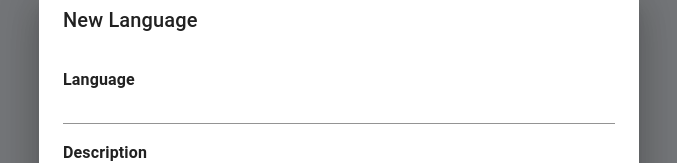
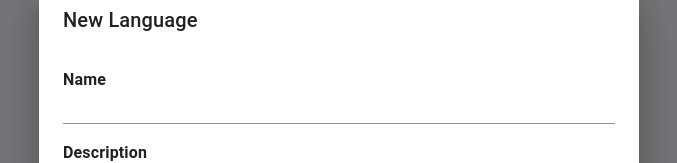
Before and after one commit to cloudpbx/fullstack_example, a React (Create React App) app in the folder frontend/: page / in a window 1280 px wide. Both pictures are taken after a click on the button "ADD NEW LANGUAGE". Shown: the part 227-390 px from the top of the page, without its empty margins (301-978 px from the left). Built offline with nearby package versions, Linux system fonts and the light colour scheme; no server answers.

Commit message:
Change name input label

```diff
--- a/frontend/src/components/FormDialog.js
+++ b/frontend/src/components/FormDialog.js
@@ -27,7 +27,7 @@ const FormDialog = (props) => {
 			<DialogTitle>New Language</DialogTitle>
 
 			<DialogContent sx={{ overflowX: 'hidden' }}>
-				{createField('name', 'Language')}
+				{createField('name', 'Name')}
 				{createField('description', 'Description')}
 				{createField('link', 'Link')}
 			</DialogContent>
```
